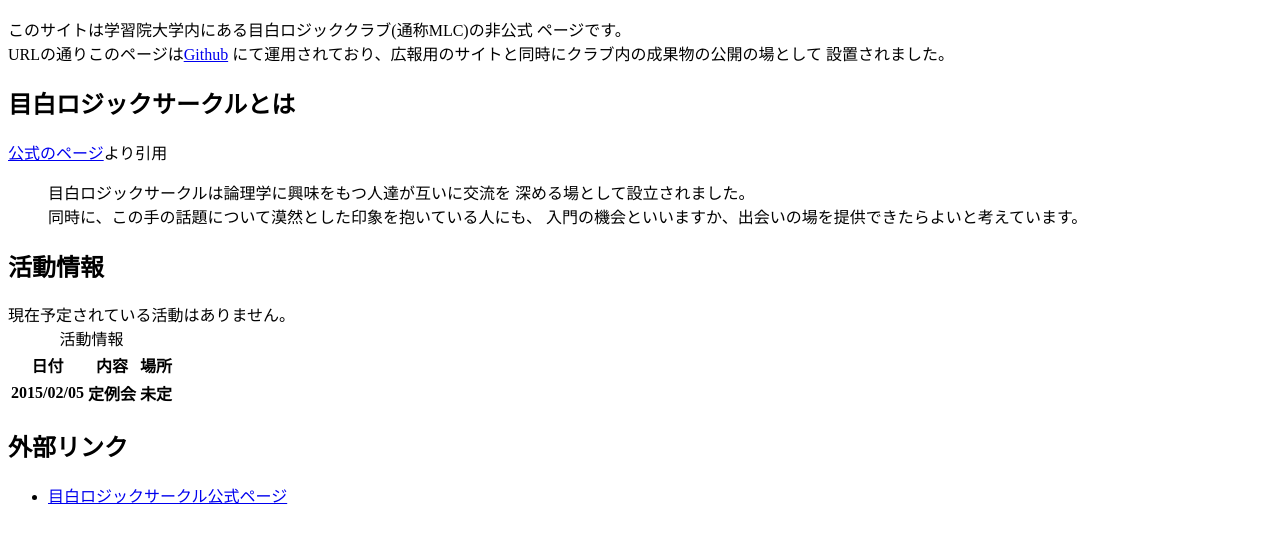
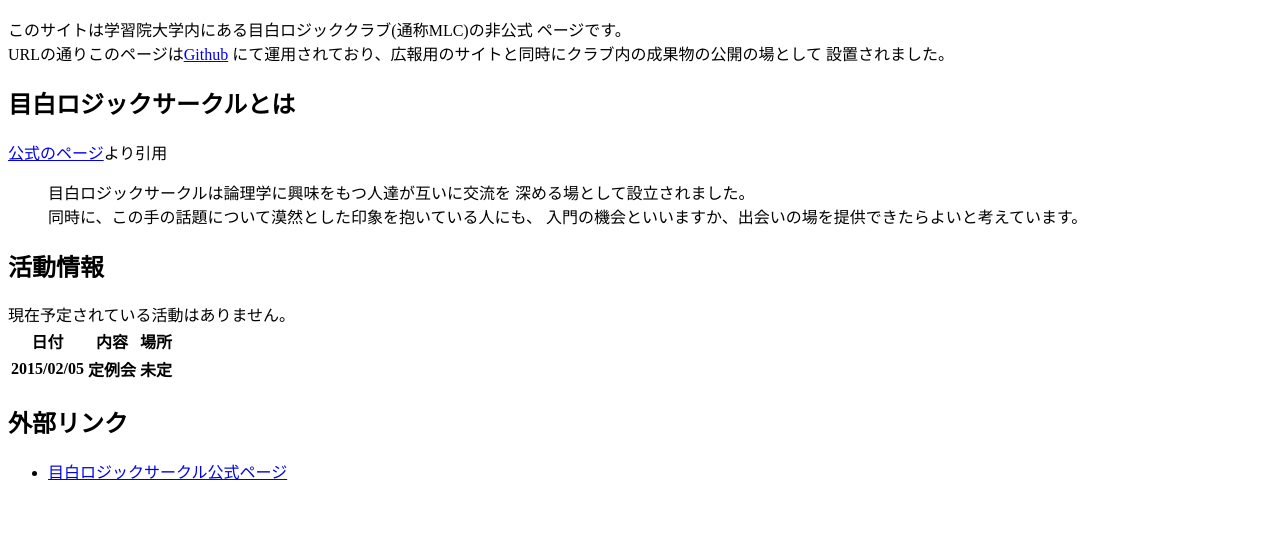
Before and after one commit to MejiroLogic/MejiroLogic.github.io, a plain HTML site: page index.html in a window 1280 px wide. Shown: the part 127-670 px from the top of the page. Drawn offline with Linux system fonts and the light colour scheme.

Commit message:
delete table caption

```diff
--- a/index.html
+++ b/index.html
@@ -29,7 +29,6 @@
     <section id="info">
       現在予定されている活動はありません。
       <table id="activity">
-	<caption>活動情報</caption>
 	<thead>
 	  <tr><th>日付</th><th>内容</th><th>場所</th></tr>
 	</thead>
```
